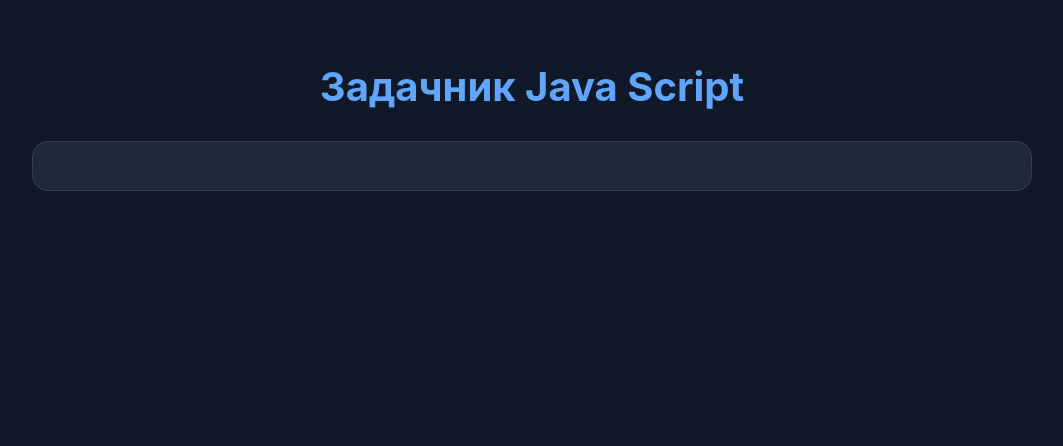
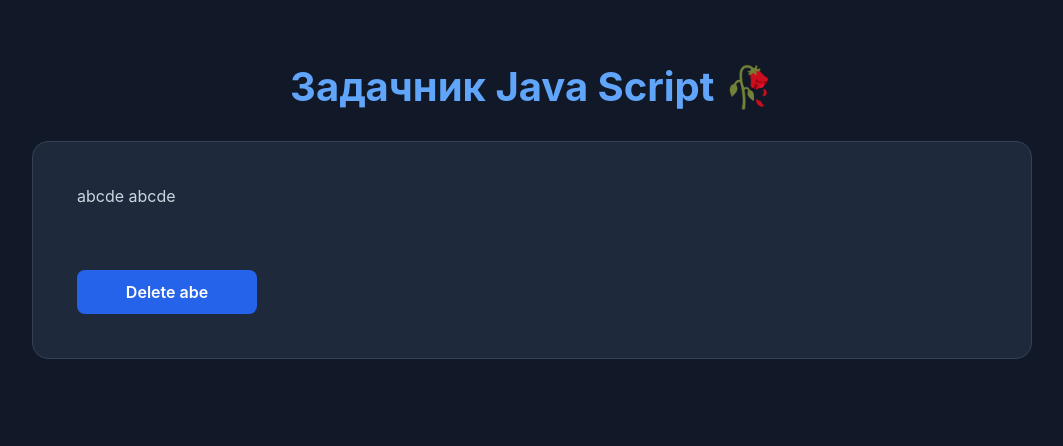
Before and after one commit to Andrii-Mitko/Zadachnik-JavaScript, a website: page index.html in a window 1280 px wide. Shown: the part 149-595 px from the top of the page, without its empty margins (108-1171 px from the left). Drawn offline with Linux system fonts and the light colour scheme.

Commit message:
add level 9, task 9.1.1

```diff
--- a/index.html
+++ b/index.html
@@ -15,7 +15,7 @@
       </div>
     </header>
     <main>
-      <h1>Задачник Java Script</h1>
+      <h1>Задачник Java Script &#129344;</h1>
       <div class="div"></div>
     </main>
     <footer></footer>
--- a/js/task/9level-9.js
+++ b/js/task/9level-9.js
@@ -1,26 +1,53 @@
-// Уровень 9.1 задачника JavaScript
-// №1
+//! =======================================================================
 
-// Дан текст со знаками препинаний. Получите массив предложений этого текста.
+//; Уровень 9.1 задачника JavaScript
 
-// №2
+//! =======================================================================
 
-// Всем ссылкам, ведующим на чужой сайт, добавьте target="_blank".
+//? №1
+//? Дан текст со знаками препинаний. Получите массив предложений этого текста.
 
-// №3
+// const div = document.querySelector('.div');
+// const text = document.createElement('p');
+// text.textContent =
+//   'Сьогодні чудова погода! Ти вже підготував документи? Невже ми все встигнемо зробити до вечора?! Спочатку потрібно перевірити обладнання, підготувати інструменти та прибрати приміщення. Після цього можна відпочити...';
+// const btn = document.createElement('button');
+// btn.textContent = 'Масив';
+// div.append(text, btn);
+// btn.addEventListener('click', btnClick);
+// function btnClick() {
+//   const sentences = text.textContent.match(/[^.!?]+[.!?]+/g);
+//   console.log(sentences);
+// }
 
-// Дана некоторая строка:
+//==========================================================================
 
-// let str = 'abcde abcde'
-// В переменной хранятся символы:
+//? №2
+//? Дана некоторая строка:
+//? let str = 'abcde abcde'
+//? В переменной хранятся символы:
+//? let del = 'abe';
+//? Удалите из строки все указанные в переменной символы. В нашем случае должно получится следующее:
+//? 'cd cd'
 
-// let del = 'abe';
-// Удалите из строки все указанные в переменной символы. В нашем случае должно получится следующее:
+let str = 'abcde abcde';
+let del = 'abe';
+const div = document.querySelector('.div');
+const text = document.createElement('p');
+text.textContent = str;
+const btn = document.createElement('button');
+btn.textContent = 'Delete' + ' ' + del;
+div.append(text, btn);
 
-// 'cd cd'
+btn.addEventListener('click', btnClick);
+function btnClick() {
+  str = str
+    .split('')
+    .filter(item => (item === del[0]) | (item === del[1]) | (item === del[2]));
+  console.log(str);
+}
 
-
-
+//==========================================================================
 
 // Уровень 9.2 задачника JavaScript
 // №1
@@ -39,11 +66,6 @@
 
 // Даны два инпута и кнопка.По клику на кнопку выведите список список ul всех простых чисел из промежутка, заданном значениями инпутов.
 
-
-
-
-
-
 // Уровень 9.3 задачника JavaScript
 // №1
 
@@ -61,9 +83,6 @@
 // 	[1, 2], [2, 4], [3, 8], [4, 16], [5, 32]
 // ]
 // Отрисуйте эти точки на графике.
-
-
-
 
 // Уровень 9.4 задачника JavaScript
 // №1
@@ -94,9 +113,6 @@
 
 // Выведите на экран 6 случайных картинок игральных карт.
 
-
-
-
 // Уровень 9.5 задачника JavaScript
 // №1
 
@@ -112,9 +128,6 @@
 
 // [1, 2, 3, 4, 5, 6, 7, 8, 9, 10, 11, 12]
 // Дан инпут и кнопка.В инпут вводится число.По нажатию на кнопку создайте таблицу, заполненную данными из этого массива, содержащую столько колонок, сколько указано в инпуте.
-
-
-
 
 // Уровень 9.6 задачника JavaScript
 // №1
@@ -140,10 +153,6 @@
 // let arr = [1, 2, 3, 4, 5, 6, 7, 8, 9, 10, 11, 12];
 // Из приведенного массива динамически создайте таблицу размером в 5 колонок.
 
-
-
-
-
 // Уровень 9.7 задачника JavaScript
 // №1
 
@@ -165,9 +174,6 @@
 
 // Дана таблица и кнопка.По клику на кнопку покрасьте в красный цвет ячейки, расположенные на диагонали таблицы.
 
-
-
-
 // Уровень 9.8 задачника JavaScript
 // №1
 
@@ -184,9 +190,6 @@
 // №4
 
 // Дана таблица.Сделайте так, чтобы при кликах на любую яейку таблицы в нее по очереди вставлялись числа 1, 2 и 3.
-
-
-
 
 // Уровень 9.9 задачника JavaScript
 // №1
@@ -210,7 +213,6 @@
 // Сделайте функцию, которая будет принимать число, а возвращать это число прописью. Пусть функция работает с числами до 999. Смотрите пример:
 
 // func(123); // выведет 'сто двадцать три'
-
 
 // Уровень 9.10 задачника JavaScript
 // №1
```
